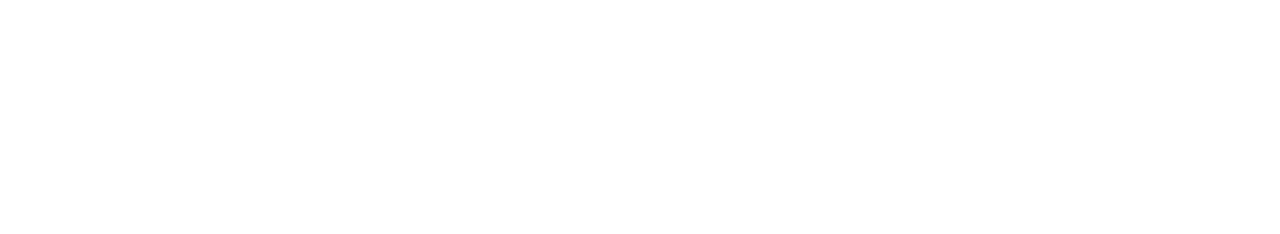
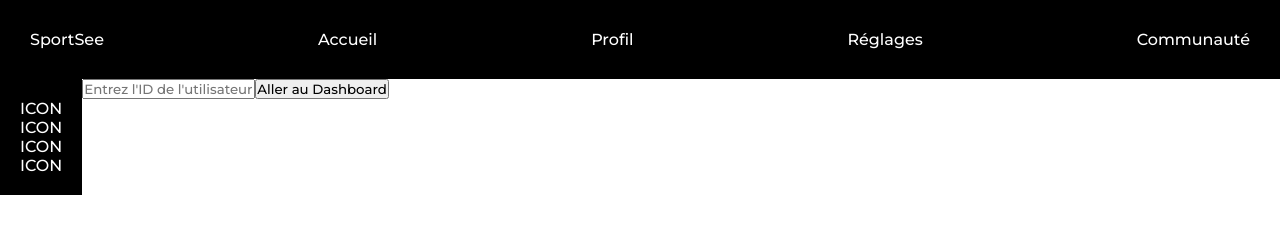
Before and after one commit to EricBouillaut-Dev/OC_Projet12, a React app in the folder p12-sportsee/: page / in a window 1280 px wide. Built offline with nearby package versions, Linux system fonts and the light colour scheme.

Commit message:
Ajout router/page d'accueil avec input

```diff
--- a/p12-sportsee/package.json
+++ b/p12-sportsee/package.json
@@ -8,6 +8,7 @@
     "@testing-library/user-event": "^13.5.0",
     "react": "^18.2.0",
     "react-dom": "^18.2.0",
+    "react-router-dom": "^6.16.0",
     "react-scripts": "5.0.1",
     "recharts": "^2.8.0",
     "web-vitals": "^2.1.4"
--- a/p12-sportsee/src/components/App.js
+++ b/p12-sportsee/src/components/App.js
@@ -1,12 +1,23 @@
+import { Routes, Route } from "react-router-dom";
+import HomeUser from "../pages/HomeUser";
 import "../css/app.css";
 import Home from "../pages/Home";
 import NavBar from "../components/NavBar";
+import LeftBar from "../components/LeftBar";
+import Error from "../pages/Error";
 
 function App() {
   return (
     <div>
       <NavBar />
-      <Home />
+      <div className="home-bloc">
+        <LeftBar />
+        <Routes>
+          <Route path="/" element={<HomeUser />} />
+          <Route path="/user/:userId" element={<Home />} />
+          <Route path="*" element={<Error />} />
+        </Routes>
+      </div>
     </div>
   );
 }
--- /dev/null
+++ b/p12-sportsee/src/components/Icon.js
@@ -0,0 +1,9 @@
+//Composant navigation (header)
+function Icon() {
+  return (
+    //Si le lien est actif, on ajoute la classe "activeLink"
+    <div className="icon">ICON</div>
+  );
+}
+
+export default Icon;
--- a/p12-sportsee/src/components/LeftBar.js
+++ b/p12-sportsee/src/components/LeftBar.js
@@ -1,11 +1,12 @@
-//Composant navigation (header)
+import Icon from "./Icon";
+
 function LeftBar() {
   return (
-    //Si le lien est actif, on ajoute la classe "activeLink"
     <div className="leftbar">
-      <ul className="lbar">
-        <li></li>
-      </ul>
+      <Icon content="" />
+      <Icon content="" />
+      <Icon content="" />
+      <Icon content="" />
     </div>
   );
 }
--- a/p12-sportsee/src/components/NavBar.js
+++ b/p12-sportsee/src/components/NavBar.js
@@ -2,7 +2,11 @@ function NavBar() {
   return (
     <div className="navbar">
       <ul className="nav">
-        <li></li>
+        <li>SportSee</li>
+        <li>Accueil</li>
+        <li>Profil</li>
+        <li>Réglages</li>
+        <li>Communauté</li>
       </ul>
     </div>
   );
--- a/p12-sportsee/src/css/app.css
+++ b/p12-sportsee/src/css/app.css
@@ -1,2 +1,5 @@
 @import './home.css';
 @import './navbar.css';
+@import './leftbar.css';
+@import './home-bloc.css';
+@import './home-content.css';
--- /dev/null
+++ b/p12-sportsee/src/css/home-bloc.css
@@ -0,0 +1,4 @@
+.home-bloc {
+    display: flex;
+
+}
--- /dev/null
+++ b/p12-sportsee/src/css/home-content.css
@@ -0,0 +1,3 @@
+.home-content {
+    padding: 20px;
+}
--- /dev/null
+++ b/p12-sportsee/src/css/leftbar.css
@@ -0,0 +1,9 @@
+.leftbar {
+    padding: 20px;
+    display: flex;
+    flex-direction: column;
+    justify-content: center;
+    background-color: black;
+    color: white;
+
+}
--- a/p12-sportsee/src/css/navbar.css
+++ b/p12-sportsee/src/css/navbar.css
@@ -1,19 +1,13 @@
 .navbar{
-    margin: 45px 100px;
+    padding: 30px;
     display: flex;
-    justify-content: space-between;
+    justify-content: center;
+    background-color: black;
+    color: white;
 }
 .nav{
     list-style: none;
     display: flex;
-    align-items: center;
+    justify-content: space-between;
+    width: 100%;
 }
-.nav-link {
-    font-size: 24px;
-    margin-left: 65px;
-    text-decoration: none;
-    color: var(--color-Kasa);
-}
-.activeLink {
-    border-bottom: 1px solid;
-}
--- a/p12-sportsee/src/datas/DataService.js
+++ b/p12-sportsee/src/datas/DataService.js
@@ -5,10 +5,9 @@ import {
   mockUserPerformance,
 } from "./mockData";
 
-const mockid = "_mock";
+const mockid = mockUserData[0].id;
 
 export const getUserData = async (userId) => {
-  console.log(userId);
   if (userId === mockid) {
     return mockUserData[0];
   }
--- a/p12-sportsee/src/datas/mockData.js
+++ b/p12-sportsee/src/datas/mockData.js
@@ -4,7 +4,7 @@ const mockUserData = [
     id: mockId,
     userInfos: {
       firstName: "John",
-      lastName: "Doe",
+      lastName: "Smith",
       age: 25,
     },
     todayScore: 0.5,
--- a/p12-sportsee/src/index.js
+++ b/p12-sportsee/src/index.js
@@ -2,10 +2,13 @@ import React from "react";
 import ReactDOM from "react-dom/client";
 import "./css/index.css";
 import App from "./components/App.js";
+import { BrowserRouter } from "react-router-dom";
 
 const root = ReactDOM.createRoot(document.getElementById("root"));
 root.render(
   <React.StrictMode>
-    <App />
+    <BrowserRouter>
+      <App />
+    </BrowserRouter>
   </React.StrictMode>
 );
--- /dev/null
+++ b/p12-sportsee/src/pages/Error.js
@@ -0,0 +1,14 @@
+import { NavLink } from "react-router-dom";
+
+//Composant de la page d'erreur
+function Error() {
+  return (
+    <div className="error">
+      <h2>404</h2>
+      <p>Oups! La page que vous demandez n'existe pas.</p>
+      <NavLink to="/">Retourner sur la page d'accueil</NavLink>
+    </div>
+  );
+}
+
+export default Error;
--- a/p12-sportsee/src/pages/Home.js
+++ b/p12-sportsee/src/pages/Home.js
@@ -1,5 +1,5 @@
 import React, { useEffect, useState } from "react";
-import LeftBar from "../components/LeftBar";
+import { useParams, useNavigate } from "react-router-dom";
 import UserData from "../components/UserData";
 import UserActivity from "../components/UserActivity";
 import UserAverageSessions from "../components/UserAverageSessions";
@@ -16,21 +16,9 @@ function Home() {
   const [userActivity, setUserActivity] = useState(null);
   const [userAverageSessions, setUserAverageSessions] = useState(null);
   const [userPerformance, setUserPerformance] = useState(null);
+  const { userId } = useParams();
+  const navigate = useNavigate();
 
-  const getUserIdFromPath = () => {
-    const url = window.location.href;
-    const regex = /^http:\/\/localhost:3000\/user\/([^/]+)/;
-    const match = url.match(regex);
-    if (match) {
-      return match[1];
-    } else {
-      return null;
-    }
-  };
-
-  const userId = getUserIdFromPath();
-
-  console.log(userId);
   useEffect(() => {
     const fetchData = async () => {
       try {
@@ -38,13 +26,12 @@ function Home() {
         const userActivityResult = await getUserActivity(userId);
         const userAverageSessionsResult = await getUserAverageSessions(userId);
         const userPerformanceResult = await getUserPerformance(userId);
-
         setUserData(userDataResult);
         setUserActivity(userActivityResult);
         setUserAverageSessions(userAverageSessionsResult);
         setUserPerformance(userPerformanceResult);
       } catch (error) {
-        console.error("Erreur lors de la récupération des données : ", error);
+        navigate("/error");
       }
     };
 
@@ -54,16 +41,11 @@ function Home() {
   }, [userId]);
 
   return (
-    <div>
-      <LeftBar />
-      {userData && (
-        <>
-          <UserData data={userData} />
-          <UserActivity data={userActivity} />
-          <UserAverageSessions data={userAverageSessions} />
-          <UserPerformance data={userPerformance} />
-        </>
-      )}
+    <div className="home-content">
+      <UserData data={userData} />
+      <UserActivity data={userActivity} />
+      <UserAverageSessions data={userAverageSessions} />
+      <UserPerformance data={userPerformance} />
     </div>
   );
 }
--- /dev/null
+++ b/p12-sportsee/src/pages/HomeUser.js
@@ -0,0 +1,31 @@
+import React, { useState } from "react";
+import { useNavigate } from "react-router-dom";
+
+function HomeUser() {
+  const [userId, setUserId] = useState("");
+  const navigate = useNavigate();
+
+  const handleUserIdChange = (event) => {
+    setUserId(event.target.value);
+  };
+
+  const handleGoToUser = () => {
+    if (userId) {
+      navigate(`/user/${userId}`);
+    }
+  };
+
+  return (
+    <div className="home-user">
+      <input
+        type="text"
+        placeholder="Entrez l'ID de l'utilisateur"
+        value={userId}
+        onChange={handleUserIdChange}
+      />
+      <button onClick={handleGoToUser}>Aller au Dashboard</button>
+    </div>
+  );
+}
+
+export default HomeUser;
```
Also changed, not shown: 1 other file.
